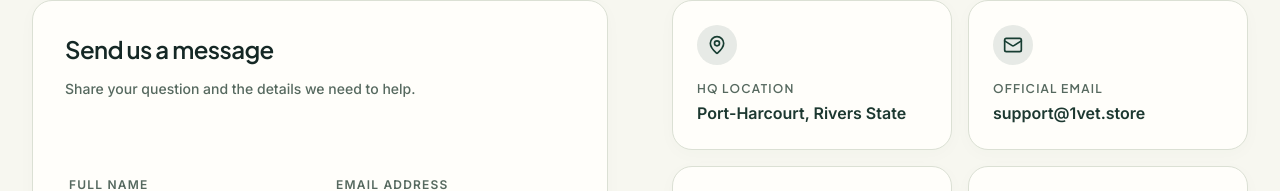
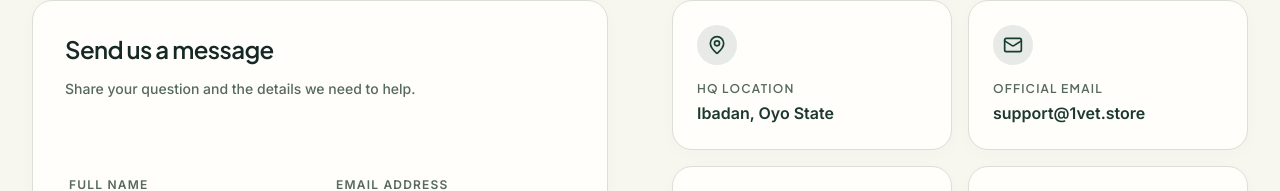
Before and after one commit to kenoyek/ONEVET-MAIN, a React (Vite) app: page /contact in a window 1280 px wide. Shown: the part 600-791 px from the top of the page. Built offline with nearby package versions, Linux system fonts and the light colour scheme; no server answers.

Commit message:
Update HQ location to Ibadan, Oyo State

```diff
--- a/src/pages/Contact.tsx
+++ b/src/pages/Contact.tsx
@@ -184,7 +184,7 @@ export default function Contact() {
               {/* Contact Details */}
               <div className="grid grid-cols-1 sm:grid-cols-2 gap-4">
                 {[
-                  { icon: MapPin, title: "HQ Location", content: "Port-Harcourt, Rivers State", link: null },
+                  { icon: MapPin, title: "HQ Location", content: "Ibadan, Oyo State", link: null },
                   { icon: Mail, title: "Official Email", content: "support@1vet.store", link: "mailto:support@1vet.store" },
                   { icon: Phone, title: "Support line", content: "+234 705 239 8371", link: "tel:+2347052398371" },
                   { icon: Clock, title: "Service Hours", content: "Mon–Fri: 8am – 6pm WAT", link: null },
```
